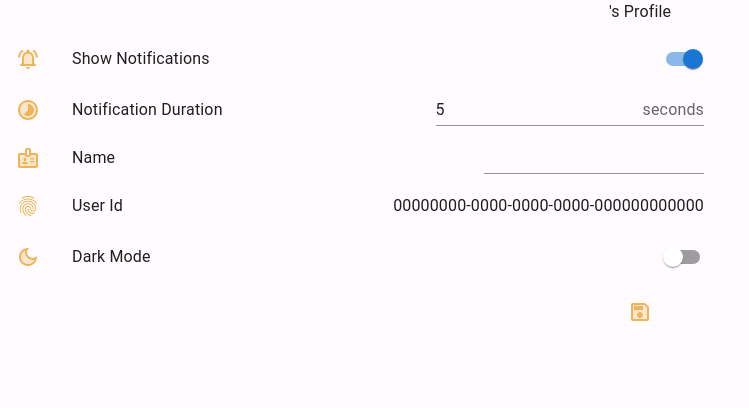
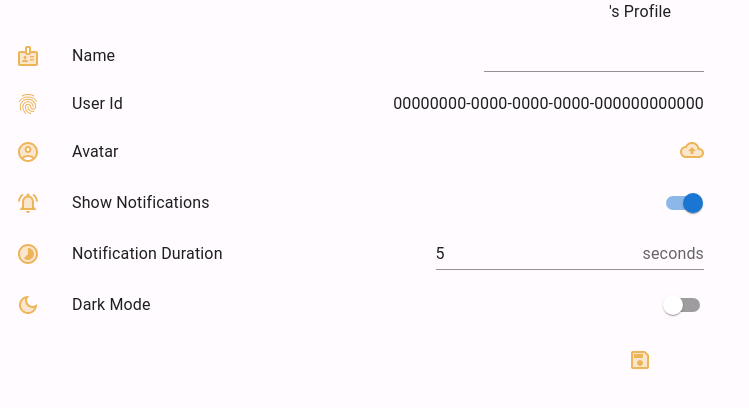
Before and after one commit to DannyDorito/j-e2e-notes, a React (Create React App) app: page /profile in a window 1280 px wide. Shown: the top 408 px of the page, without its empty margins (0-749 px from the left). Built offline with nearby package versions, Linux system fonts and the light colour scheme.

Commit message:
basic avatar

```diff
--- a/src/classes/UserClass.ts
+++ b/src/classes/UserClass.ts
@@ -8,6 +8,7 @@ export class UserClass {
   authenticated: boolean;
   labels: LabelInterface[];
   options: OptionsInterface;
+  avatar?: string;
 
   constructor(
     name: string,
@@ -15,12 +16,14 @@ export class UserClass {
     authenticated: boolean,
     labels: LabelInterface[],
     options: OptionsInterface,
+    avatar?: string,
   ) {
     this.name = name;
     this.uuid = uuid;
     this.authenticated = authenticated;
     this.labels = labels;
     this.options = options;
+    this.avatar = avatar;
   }
 }
 
--- a/src/pages/NoteMenu.tsx
+++ b/src/pages/NoteMenu.tsx
@@ -69,7 +69,7 @@ const NoteMenu = () => {
           <Box sx={{ flexGrow: 0 }}>
             <Tooltip title={user.name + "'s Profile"}>
               <IconButton sx={{ p: 0 }} onClick={() => navigate('/profile')}>
-                <Avatar alt={user.name} src='/static/images/avatar/2.jpg' />
+                <Avatar alt={user.name} src={user.avatar ?? ''} />
               </IconButton>
             </Tooltip>
           </Box>
--- a/src/pages/UserProfile.tsx
+++ b/src/pages/UserProfile.tsx
@@ -1,7 +1,9 @@
 import {
   Box,
+  Fab,
   IconButton,
   InputAdornment,
+  InputBase,
   List,
   ListItem,
   ListItemIcon,
@@ -16,15 +18,16 @@ import { backgroundColour, primary, textColour } from '../helpers/ThemeProvider'
 import { useNavigate } from 'react-router-dom';
 import { ToggleOptionEnum } from '../classes/ToggleOptionEnum';
 import { AddPossesive } from '../helpers/AddPossessive';
+import { useDarkMode } from 'usehooks-ts';
+import { NotificationClass } from '../classes/NotificationClass';
 import NotificationsActiveTwoToneIcon from '@mui/icons-material/NotificationsActiveTwoTone';
 import SaveTwoToneIcon from '@mui/icons-material/SaveTwoTone';
 import BadgeTwoToneIcon from '@mui/icons-material/BadgeTwoTone';
 import FingerprintTwoToneIcon from '@mui/icons-material/FingerprintTwoTone';
 import TimelapseTwoToneIcon from '@mui/icons-material/TimelapseTwoTone';
 import DarkModeTwoToneIcon from '@mui/icons-material/DarkModeTwoTone';
-import { useDarkMode } from 'usehooks-ts';
-import { NotificationClass } from '../classes/NotificationClass';
-
+import AccountCircleTwoToneIcon from '@mui/icons-material/AccountCircleTwoTone';
+import CloudUploadTwoToneIcon from '@mui/icons-material/CloudUploadTwoTone';
 const UserProfile = ({ props }: { props: ProfileProps }) => {
   const navigate = useNavigate();
   const { isDarkMode, toggle } = useDarkMode();
@@ -66,6 +69,19 @@ const UserProfile = ({ props }: { props: ProfileProps }) => {
     }
   };
 
+  const handleUploadClick = (event: React.ChangeEvent<HTMLInputElement>) => {
+    const file = event?.target?.files?.item(0) as File;
+    const reader = new FileReader();
+    reader.addEventListener('loadend', (event) => {
+      const updatedUser = props.user;
+      updatedUser.avatar = event?.target?.result as string;
+      props.setUser(updatedUser);
+      console.log(event);
+    });
+    reader.readAsDataURL( new Blob([file], {type : 'image/png'}));
+    console.log(event);
+  };
+
   const save = () => {
     props.addNotification(
       new NotificationClass(
@@ -104,6 +120,46 @@ const UserProfile = ({ props }: { props: ProfileProps }) => {
         >
           <ListItem>
             <ListItemIcon>
+              <BadgeTwoToneIcon sx={{ color: primary }} />
+            </ListItemIcon>
+            <ListItemText primary='Name' />
+            <Box>
+              <TextField
+                id='user-name'
+                variant='standard'
+                value={props.user.name}
+                sx={{ input: { color: textColour } }}
+                onChange={(event) => setText(event.target.value.trim(), 'name')}
+              ></TextField>
+            </Box>
+          </ListItem>
+          <ListItem>
+            <ListItemIcon>
+              <FingerprintTwoToneIcon sx={{ color: primary }} />
+            </ListItemIcon>
+            <ListItemText primary='User Id' />
+            <Box>
+              <Typography variant='body1'>{props.user.uuid}</Typography>
+            </Box>
+          </ListItem>
+          <ListItem>
+            <ListItemIcon>
+              <AccountCircleTwoToneIcon sx={{ color: primary }} />
+            </ListItemIcon>
+            <ListItemText primary='Avatar' />
+            <input
+              accept='image/*'
+              id='contained-button-file'
+              type='file'
+              onChange={handleUploadClick}
+              hidden
+            />
+            <label htmlFor='contained-button-file'>
+                <CloudUploadTwoToneIcon sx={{ color: primary, cursor: 'pointer' }}/>
+            </label>
+          </ListItem>
+          <ListItem>
+            <ListItemIcon>
               <NotificationsActiveTwoToneIcon sx={{ color: primary }} />
             </ListItemIcon>
             <ListItemText primary='Show Notifications' />
@@ -136,30 +192,6 @@ const UserProfile = ({ props }: { props: ProfileProps }) => {
           </ListItem>
           <ListItem>
             <ListItemIcon>
-              <BadgeTwoToneIcon sx={{ color: primary }} />
-            </ListItemIcon>
-            <ListItemText primary='Name' />
-            <Box>
-              <TextField
-                id='user-name'
-                variant='standard'
-                value={props.user.name}
-                sx={{ input: { color: textColour } }}
-                onChange={(event) => setText(event.target.value.trim(), 'name')}
-              ></TextField>
-            </Box>
-          </ListItem>
-          <ListItem>
-            <ListItemIcon>
-              <FingerprintTwoToneIcon sx={{ color: primary }} />
-            </ListItemIcon>
-            <ListItemText primary='User Id' />
-            <Box>
-              <Typography variant='body1'>{props.user.uuid}</Typography>
-            </Box>
-          </ListItem>
-          <ListItem>
-            <ListItemIcon>
               <DarkModeTwoToneIcon sx={{ color: primary }} />
             </ListItemIcon>
             <ListItemText primary='Dark Mode' />
```
